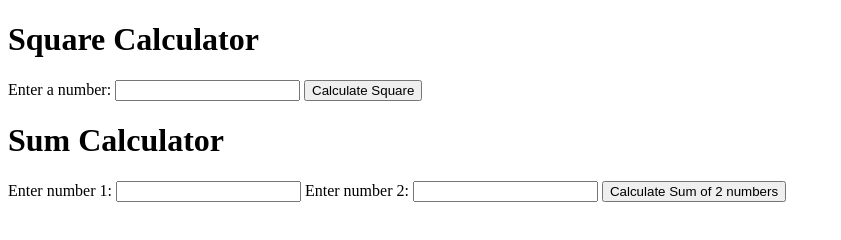
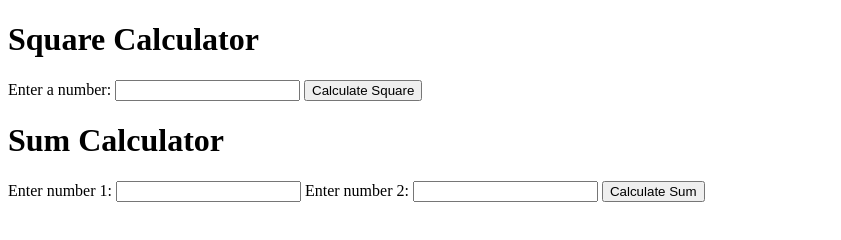
Before and after one commit to suba-t24/SIT753-Jenkins-pipeline, a website: page public/index.html in a window 1280 px wide. Shown: the whole page, without its empty margins (0-841 px from the left). Drawn offline with Linux system fonts and the light colour scheme.

Commit message:
Button name changed

```diff
--- a/public/index.html
+++ b/public/index.html
@@ -17,7 +17,7 @@
     <input type="text" id="num1" name="num1" required>
     <label for="num2">Enter number 2:</label>
     <input type="text" id="num2" name="num2" required>
-    <button type="submit">Calculate Sum of 2 numbers</button>
+    <button type="submit">Calculate Sum</button>
 </form>
 </body>
 
```
Also changed, not shown: 1 other file.
